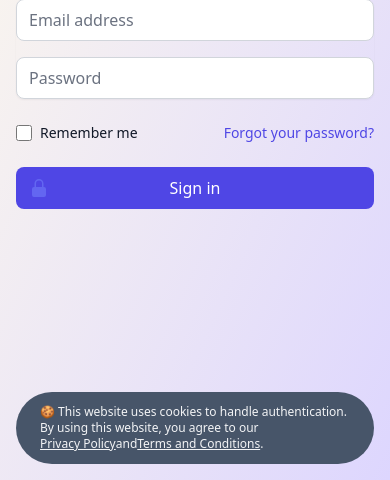
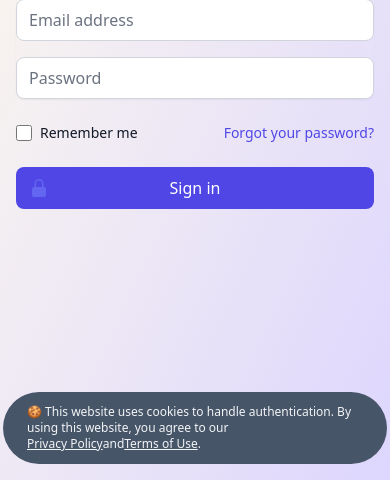
Before and after one commit to jlnk03/pose, a Flask app: page /login in a window 390 px wide. Shown: the part 364-844 px from the top of the page. Run offline with Flask 3, Linux system fonts and the light colour scheme; some libraries are stand-ins or nearby versions.

Commit message:
cookie banner resized mobile

```diff
--- a/flask_wrapper/templates/login.html
+++ b/flask_wrapper/templates/login.html
@@ -56,8 +56,8 @@
     </form>
   </div>
 
-  <div class="absolute bottom-4 text-xs text-gray-100 dark:text-gray-700 bg-slate-600 dark:bg-slate-200 rounded-full px-6 py-3 mx-4 flex flex-wrap items-center">
-    🍪 This website uses cookies to handle authentication. By using this website, you agree to our <a href=" {{  url_for('main.privacy') }} " class="underline">Privacy Policy</a> and <a href="#" class="underline">Terms and Conditions</a>.
+  <div class="absolute bottom-4 text-xs text-gray-100 dark:text-gray-700 bg-slate-600 dark:bg-slate-200 rounded-full px-6 py-3 mx-4 flex flex-wrap items-center w-96 sm:w-fit">
+    🍪 This website uses cookies to handle authentication. By using this website, you agree to our <a href=" {{  url_for('main.privacy') }} " class="underline">Privacy Policy</a> and <a href="#" class="underline">Terms of Use</a>.
   </div>
 </div>
 </body>
--- a/flask_wrapper/templates/signup.html
+++ b/flask_wrapper/templates/signup.html
@@ -49,7 +49,7 @@
     </form>
   </div>
 
-    <div class="absolute bottom-4 text-xs text-gray-100 dark:text-gray-700 bg-slate-600 dark:bg-slate-200 rounded-full px-6 py-3 mx-4">
+  <div class="absolute bottom-4 text-xs text-gray-100 dark:text-gray-700 bg-slate-600 dark:bg-slate-200 rounded-full px-6 py-3 mx-4 flex flex-wrap items-center w-96 sm:w-fit">
     🍪 This website uses cookies to handle authentication. By using this website, you agree to our <a href=" {{  url_for('main.privacy') }} " class="underline">Privacy Policy</a> and <a href="#" class="underline">Terms and Conditions</a>.
   </div>
 
```
